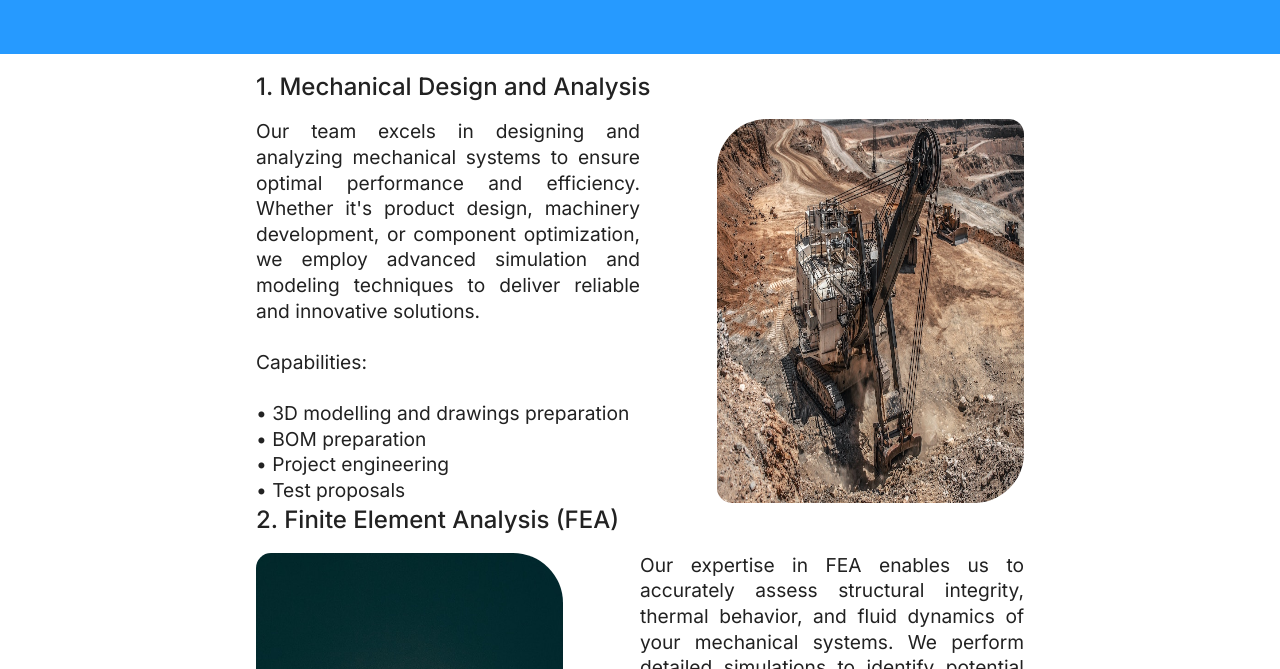
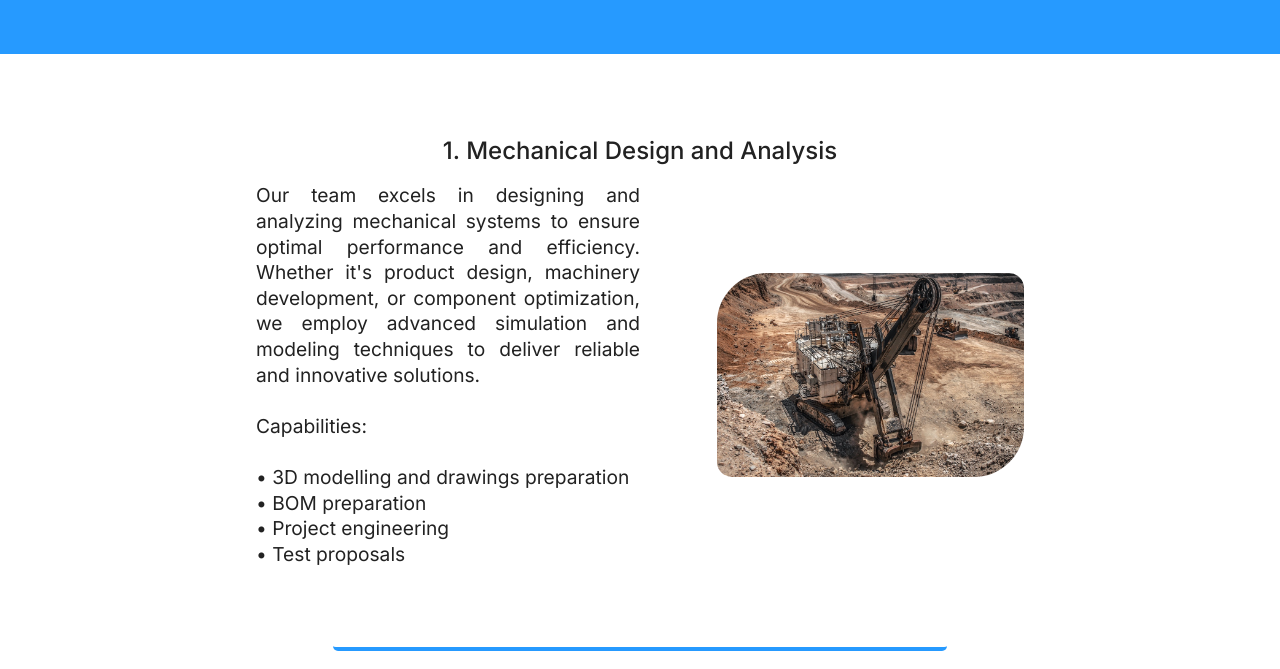
Before and after one commit to kmieciu6/Gunia_Engineering, a React (Create React App) app: page /services in a window 1280 px wide. Shown: the part 283-952 px from the top of the page. Built offline with nearby package versions, Linux system fonts and the light colour scheme.

Commit message:
services

```diff
--- a/src/components/Services.js
+++ b/src/components/Services.js
@@ -36,6 +36,7 @@ const Services = () => {
                             </p>
                             <img src={photo1} alt='photos' className="photo"/>
                         </div>
+                        <span/>
                     </div>
                     <div className='container_text'>
                         <h3>2.	Finite Element Analysis (FEA)</h3>
@@ -60,6 +61,7 @@ const Services = () => {
                             </p>
                             <img src={photo2} alt='photos' className="photo"/>
                         </div>
+                        <span/>
                     </div>
                     <div className='container_text'>
                         <h3>3.	Failure Analysis and Root Cause Investigation</h3>
@@ -73,6 +75,7 @@ const Services = () => {
                             </p>
                             <img src={photo3} alt='photos' className="photo"/>
                         </div>
+                        <span/>
                     </div>
                     <div className='container_text'>
                         <h3>4.	Product Development and Prototyping</h3>
@@ -91,6 +94,7 @@ const Services = () => {
                             </p>
                             <img src={photo4} alt='photos' className="photo"/>
                         </div>
+                        <span/>
                     </div>
                     <div className='container_text'>
                         <h3>5.	Materials Selection and Testing</h3>
@@ -110,6 +114,7 @@ const Services = () => {
                             </p>
                             <img src={photo5} alt='photos' className="photo"/>
                         </div>
+                        <span/>
                     </div>
                     <div className='container_text'>
                         <h3>6.	Slew bearing calculation with our inhouse methodology</h3>
@@ -128,6 +133,7 @@ const Services = () => {
                             </p>
                             <img src={photo6} alt='photos' className="photo"/>
                         </div>
+                        <span/>
                     </div>
                 </div>
             </section>
--- a/src/scss/components/_services.scss
+++ b/src/scss/components/_services.scss
@@ -27,7 +27,10 @@
     }
 
     h3 {
+        margin-top: 3rem;
+
         @include desktop {
+            margin-top: 4rem;
             margin-bottom: 1rem;
         }
     }
@@ -44,16 +47,20 @@
     p {
         text-align: justify;
 
-
         @include desktop {
             width: 50%;
         }
     }
     .container_text {
+        display: flex;
+        flex-direction: column;
+        align-items: center;
+        margin-bottom: 8rem;
 
         .text {
             display: flex;
             flex-direction: column;
+            align-items: center;
 
             @include desktop {
                 flex-direction: row;
@@ -71,5 +78,18 @@
                 flex-direction: row-reverse;
             }
         }
+
+        span {
+            display: block;
+            width: 100%;
+            border-bottom: 0.3rem solid $main-color;
+            border-bottom-left-radius: 5px;
+            border-bottom-right-radius: 5px;
+            padding-bottom: 5rem;
+
+            @include desktop {
+                width: 80%;
+            }
+        }
     }
 }
```
